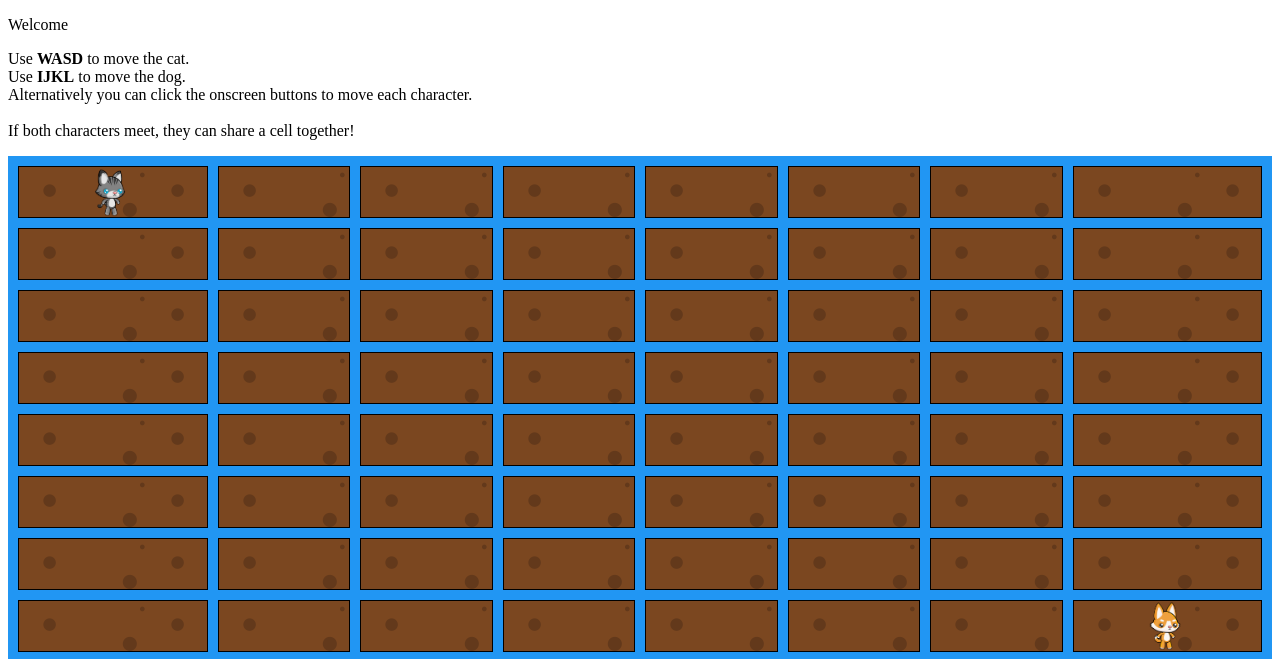
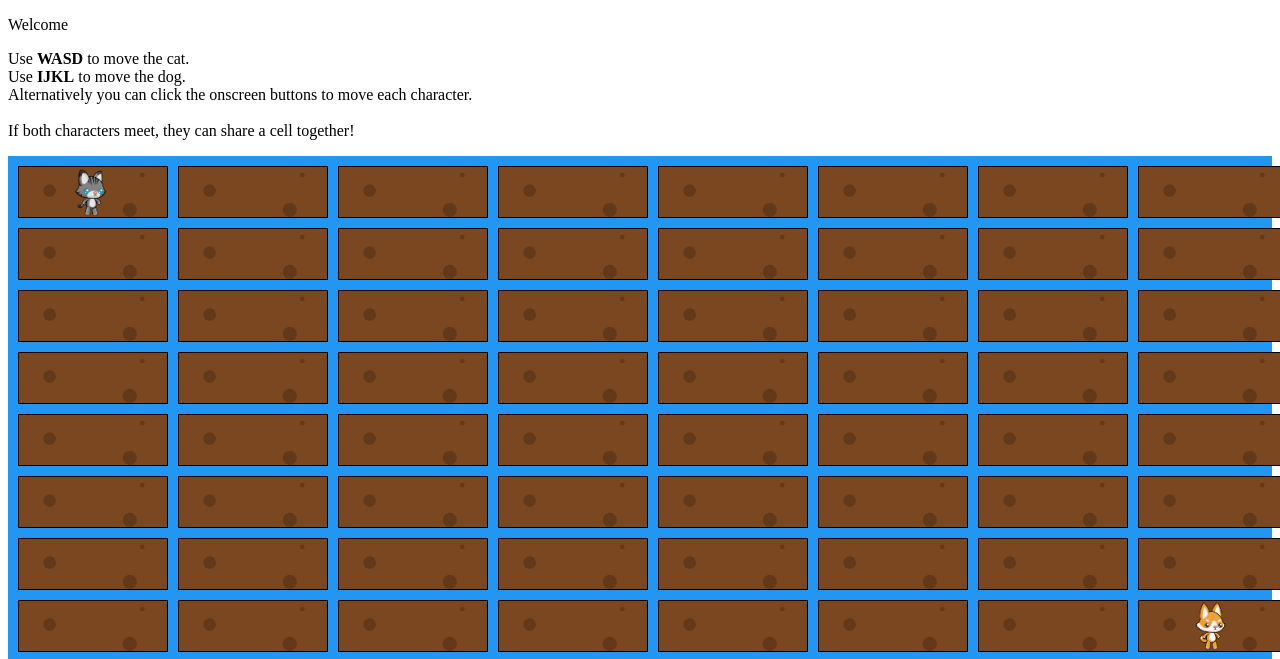
Before and after one commit to kjaing18/8x8GridMovement, a plain HTML site: page index.html in a window 1280 px wide. Shown: the top 659 px of the page. Drawn offline with Linux system fonts and the light colour scheme.

Commit message:
Add files via upload

```diff
--- a/gridStyle.css
+++ b/gridStyle.css
@@ -1,6 +1,6 @@
 .grid-container {
 	display: grid;
-	grid-template-columns: auto auto auto auto auto auto auto auto;
+	grid-template-columns: 150px 150px 150px 150px 150px 150px 150px 150px;
 	grid-gap: 10px;
 	background-color: #2196f3;
 	padding: 10px;
```
